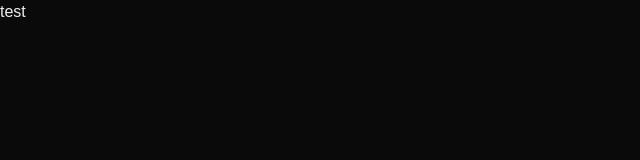
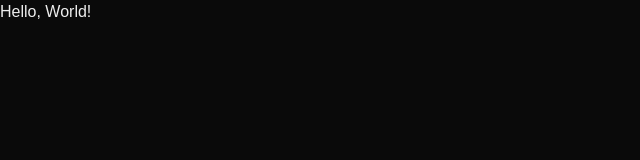
Before and after one commit to onth0s/takegumi, a Next.js app: page / in a window 1280 px wide. Shown: the top 160 px of the page, without its empty margins (0-640 px from the left). Built offline with nearby package versions, Linux system fonts and the light colour scheme.

Commit message:
jsx to be converted to tsx later

```diff
--- a/src/app/page.tsx
+++ b/src/app/page.tsx
@@ -1,3 +1,5 @@
-export default function Home() {
-  return <div>test</div>;
+import { Home } from "../components/layout";
+
+export default function Main() {
+  return <Home />;
 }
--- /dev/null
+++ b/src/components/layout/Home.jsx
@@ -0,0 +1,5 @@
+export const Home = () => {
+  return <div>Hello, World!</div>;
+};
+
+export default Home;
--- /dev/null
+++ b/src/components/layout/index.js
@@ -0,0 +1 @@
+export { default as Home } from "./Home.jsx";
--- a/tsconfig.json
+++ b/tsconfig.json
@@ -29,6 +29,6 @@
     ".next/types/**/*.ts",
     ".next/dev/types/**/*.ts",
     "**/*.mts"
-  ],
+, "src/components/layout/Home.jsx"  ],
   "exclude": ["node_modules"]
 }
```
